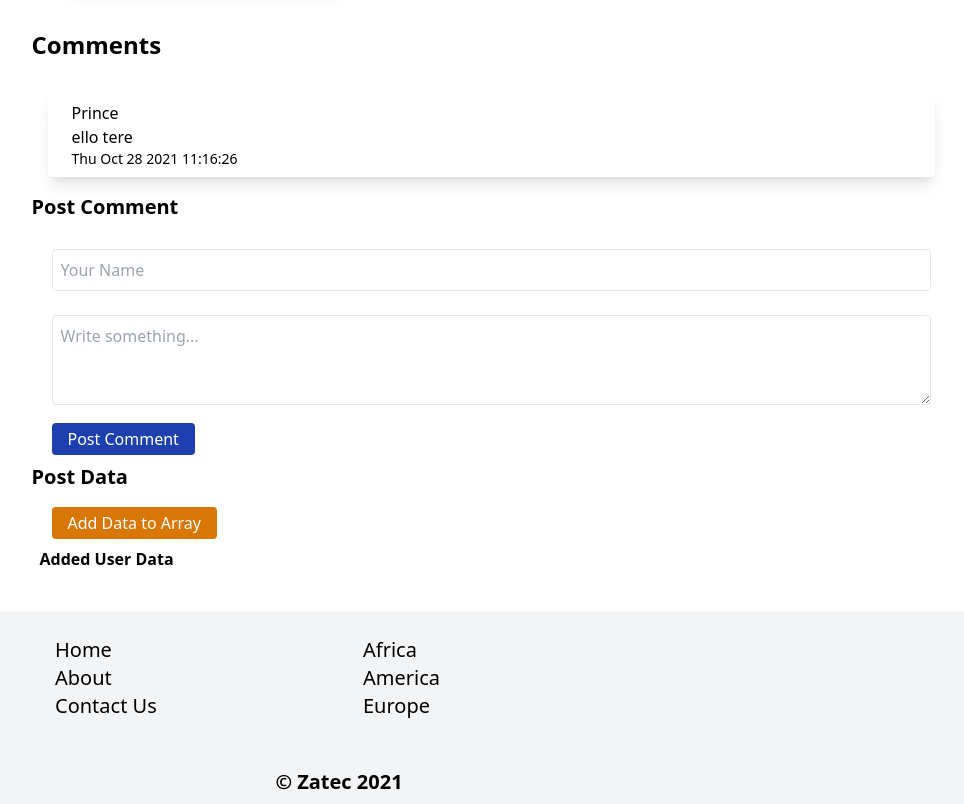
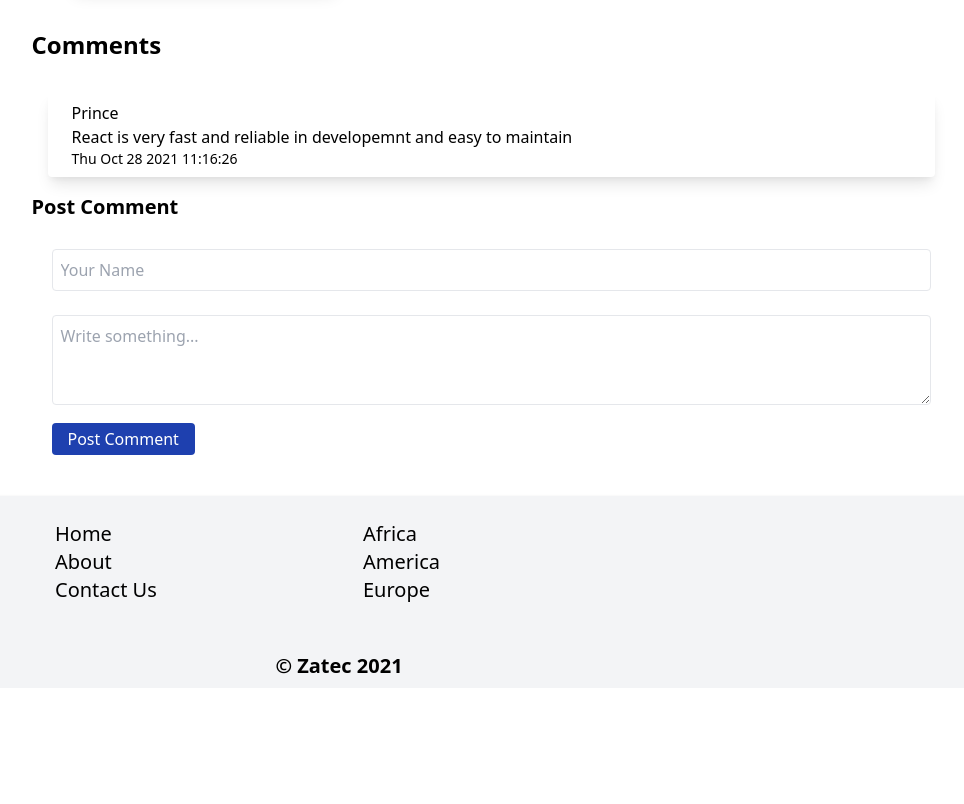
Before and after one commit to PrinceNiyonshuti/Zatec-ReactJS-Project-1, a React (Create React App) app: page / in a window 1280 px wide. Shown: the part 1040-1844 px from the top of the page, without its empty margins (309-1273 px from the left). After the commit the page ends 1728 px from the top, so only its background shows below. Built offline with nearby package versions, Linux system fonts and the light colour scheme.

Commit message:
added new comment

```diff
--- a/src/compoments/Comment.js
+++ b/src/compoments/Comment.js
@@ -6,7 +6,8 @@ const Comment = () => {
     {
       id: 1,
       name: "Prince",
-      details: "ello tere",
+      details:
+        "React is very fast and reliable in developemnt and easy to maintain ",
       posted_time: "Thu Oct 28 2021 11:16:26"
     }
   ];
--- a/src/compoments/Main.js
+++ b/src/compoments/Main.js
@@ -1,7 +1,6 @@
 import React from "react";
 import PlanesList from "./List/PlanesList";
 import Comment from "./Comment";
-import Post from "./Post";
 
 function Main() {
   return (
@@ -20,7 +19,6 @@ function Main() {
                 </div>
                 <PlanesList />
                 <Comment />
-                <Post />
               </div>
             </div>
           </div>
```
